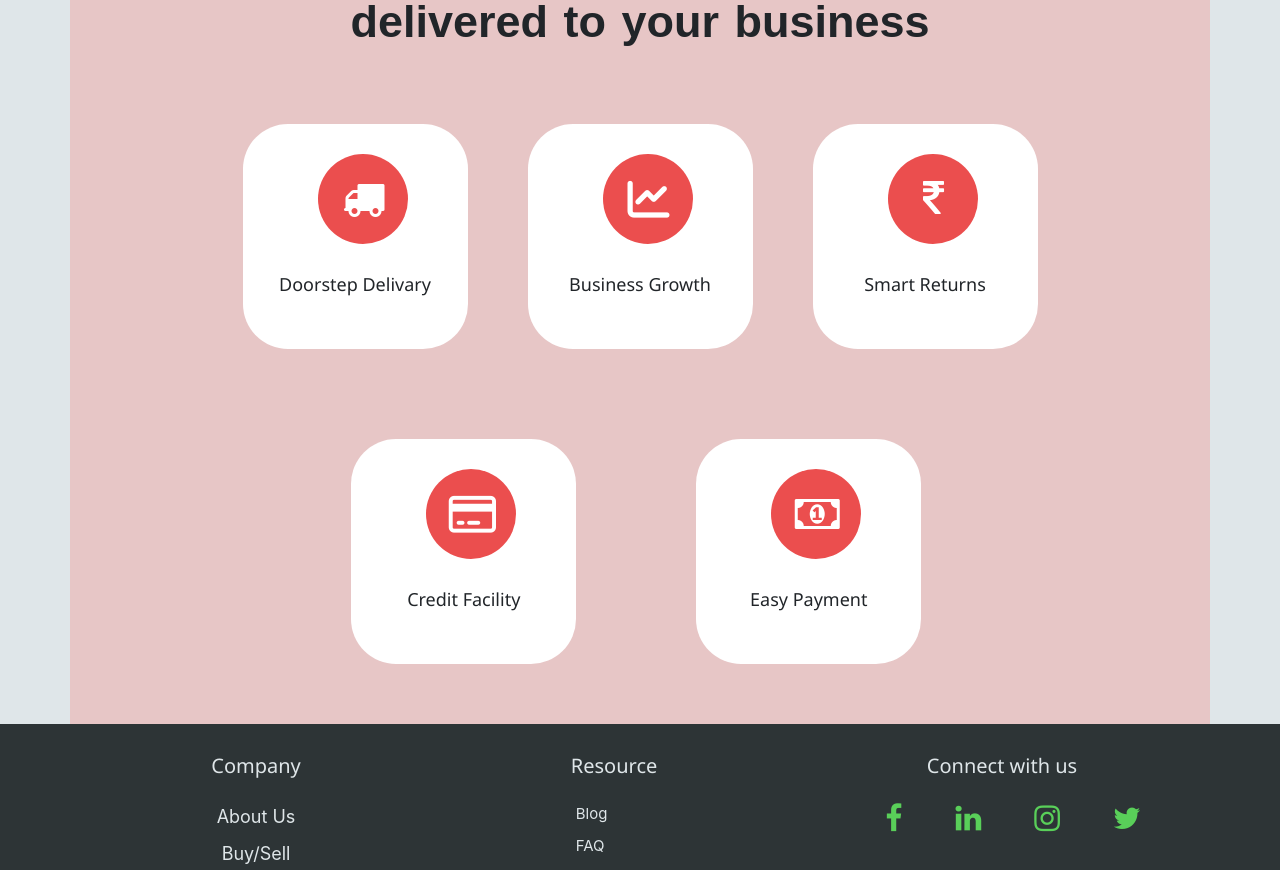
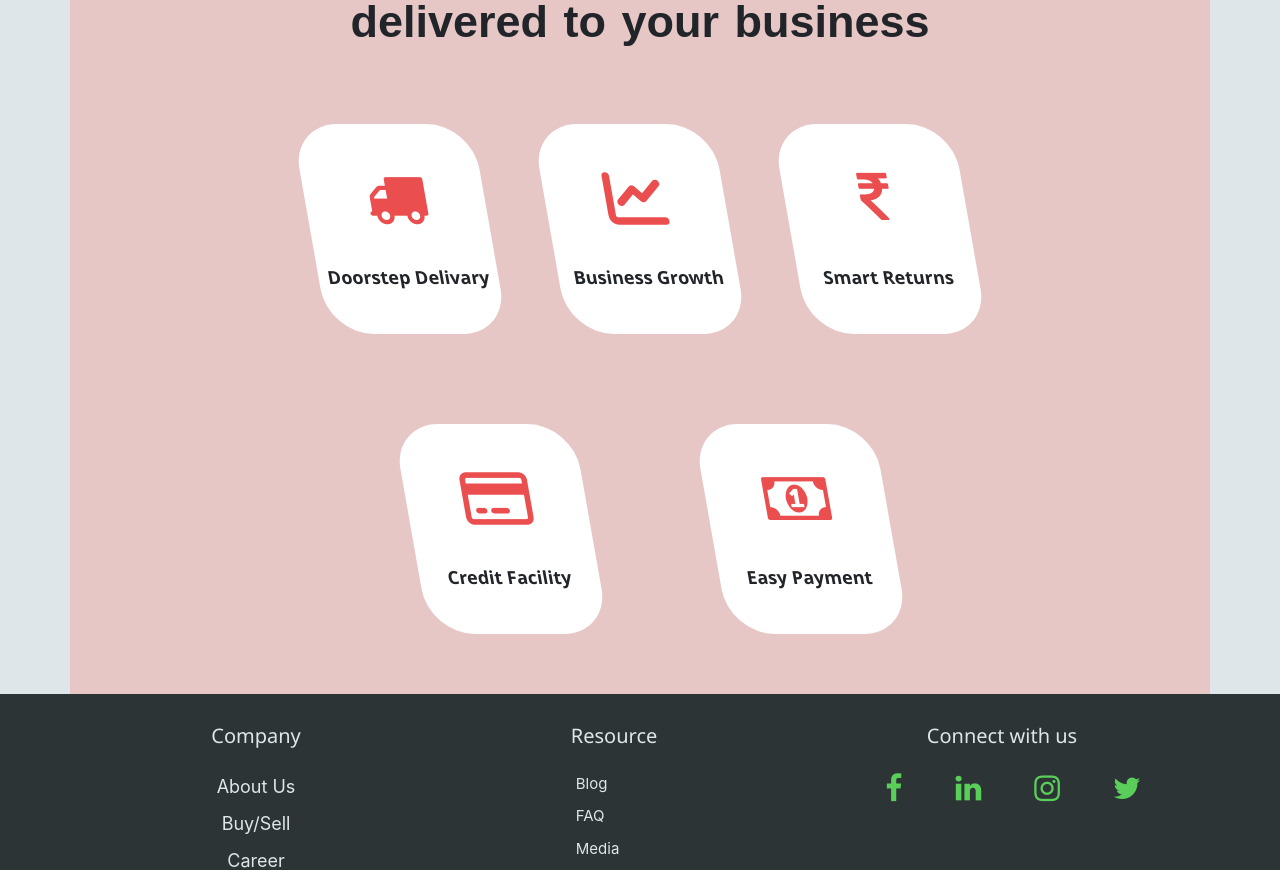
Before and after one commit to Ajeetbh/ucliq-buyer, a React (Create React App) app in the folder ucliq/: page / in a window 1280 px wide. Shown: the part 800-1670 px from the top of the page. Built offline with nearby package versions, Linux system fonts and the light colour scheme.

Commit message:
update second section

```diff
--- a/ucliq/src/components/AboutUcliq.js
+++ b/ucliq/src/components/AboutUcliq.js
@@ -14,19 +14,19 @@ const AboutUcliq = () => {
                     <div className='firstSec'>
                         <div className='col1'>
                             <div className='icon'>
-                            <i className="fa fa-truck" style={{fontSize:"42px",color:"white"}}></i>
+                            <i className="fa fa-truck" style={{fontSize:"60px",color:"rgb(235, 78, 78)"}}></i>
                             </div>
                             <h5>Doorstep Delivary</h5>
                         </div>
                         <div className='col1'>
                              <div className='icon'>
-                             <i className='fas fa-chart-line' style={{fontSize:"42px",color:"white"}}></i>
+                             <i className='fas fa-chart-line' style={{fontSize:"60px",color:"rgb(235, 78, 78)"}}></i>
                              </div>
                              <h5>Business Growth</h5>
                         </div>
                         <div className='col1'>
                              <div className='icon'>
-                             <i className='fa fa-rupee' style={{fontSize:"42px",color:"white"}}></i>
+                             <i className='fa fa-rupee' style={{fontSize:"60px",color:"rgb(235, 78, 78)"}}></i>
                              </div>
                              <h5>Smart Returns</h5>
                         </div>
@@ -34,13 +34,13 @@ const AboutUcliq = () => {
                     <div className='secondSec'>
                         <div className='col2'>
                               <div className='icon'>
-                              <i className='far fa-credit-card' style={{fontSize:"42px",color:"white"}}></i>
+                              <i className='far fa-credit-card' style={{fontSize:"60px",color:"rgb(235, 78, 78)"}}></i>
                               </div>
                               <h5>Credit Facility</h5>
                         </div>
                         <div className='col2'>
                         <div className='icon'>
-                        <i className='fa fa-money' style={{fontSize:"42px",color:"white"}}></i>
+                        <i className='fa fa-money' style={{fontSize:"60px",color:"rgb(235, 78, 78)"}}></i>
                         </div>
                         <h5>Easy Payment</h5>
                     </div>
--- a/ucliq/src/style/aboutucliq.css
+++ b/ucliq/src/style/aboutucliq.css
@@ -32,44 +32,52 @@
     flex-direction: row;
     align-items: center;
     justify-content: center;
+
 }
 .firstSec .col1{
-    width: 15rem;
-    height: 15rem;
+    width: 12rem;
+    height: 14rem;
     margin: 2rem;
     background-color: white;
     border-radius: 3rem;
+    transform: skewX(10deg);
 }
 .col1 .icon{
     width: 6rem;
     height: 6rem;
-    background-color: rgb(235, 78, 78);
     align-items: center;
     justify-content: center;
     border-radius: 3rem;
-    margin:2rem 2rem 2rem 5rem;
+    margin:2rem 2rem 1.5rem 3rem;
 }
+.col1 h5{
+    font-weight: bold;
+}
+.col2 h5{
+    font-weight: bold;
+}
+
 
 .secondProp .secondSec{
     display: flex;
     flex-direction: row;
-    margin-left: 14rem;
+    margin-left: 18rem;
 }
 
 .secondSec .col2{
-    width: 15rem;
-    height: 15rem;
+    width: 12rem;
+    height: 14rem;
     background-color:white;
     margin: 4rem;
     border-radius: 3rem;
+    transform: skewX(10deg);
 }
 
 .col2 .icon{
     width: 6rem;
     height: 6rem;
-    background-color: rgb(235, 78, 78);
     align-items: center;
     justify-content: center;
     border-radius: 3rem;
-    margin:2rem 2rem 2rem 5rem;
+    margin:2rem 2rem 1.5rem 3rem;
 }
```
